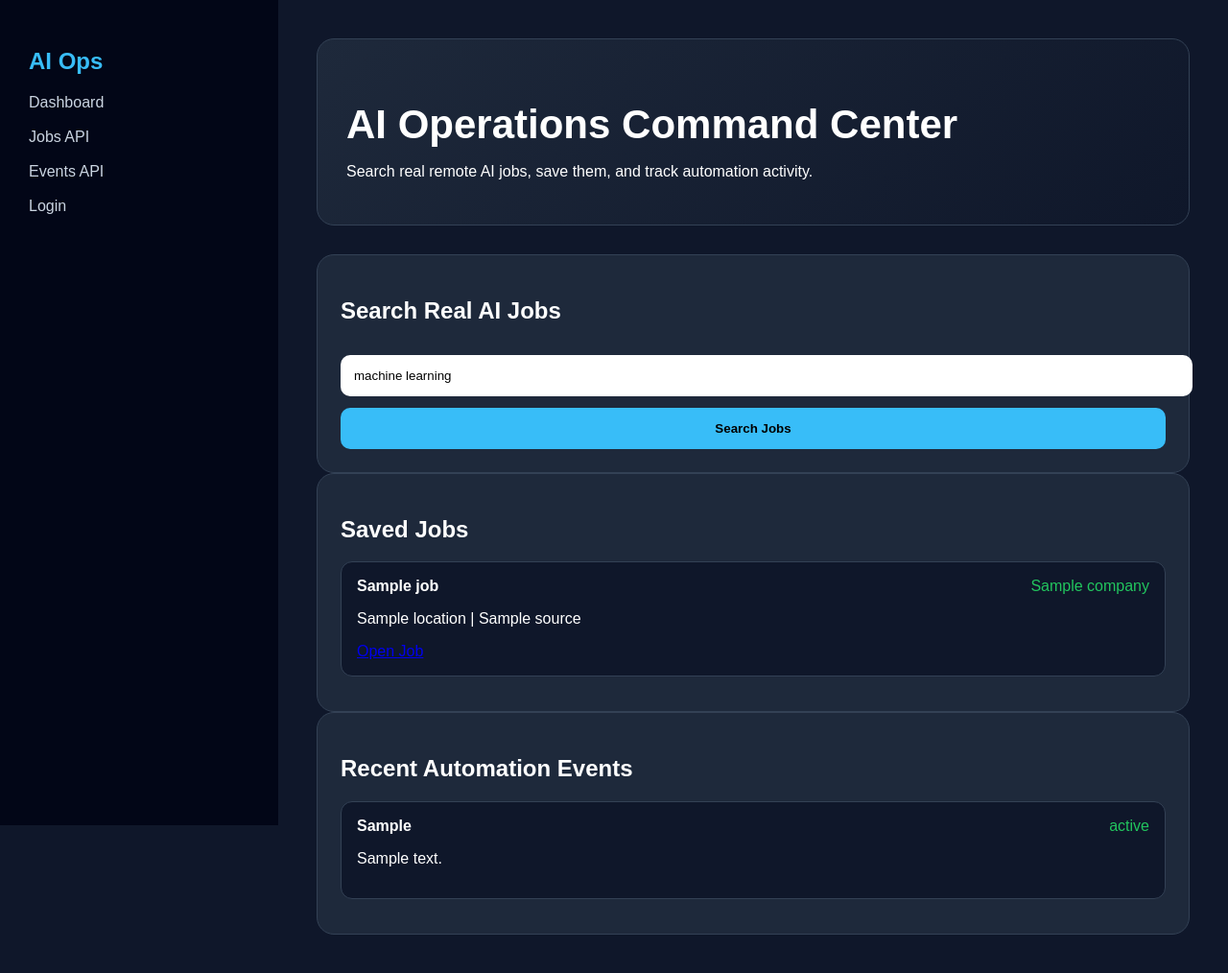
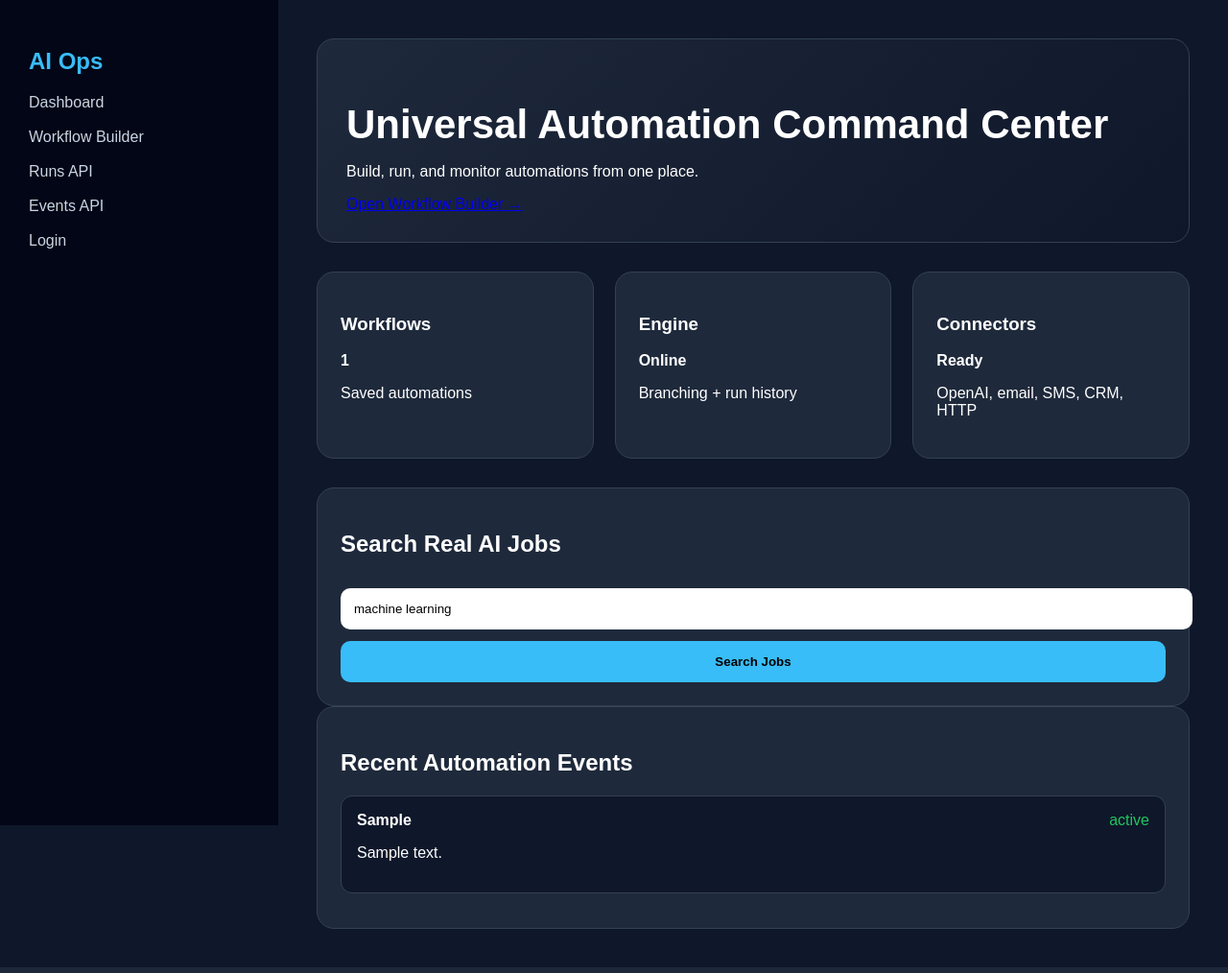
Before and after one commit to jolleyleads/ai-ops-command-center, a Flask app: template templates/index.html in a window 1280 px wide. Shown: the whole page at 96% size. Run offline with Flask 3, Linux system fonts and the light colour scheme; tables that the repository leaves empty hold one stand-in row (values such as "Sample post"); the template is opened without the code that fills it: values that come from a table or form of the project are taken from there, most other values are stand-ins (such as "Sample title", 1, 10 or a date in 2020).

Commit message:
Add files via upload

```diff
--- a/templates/index.html
+++ b/templates/index.html
@@ -1,116 +1,7 @@
-<!DOCTYPE html>
-<html>
-<head>
-    <title>AI Ops Command Center</title>
-    <link rel="stylesheet" href="/static/style.css">
-</head>
-<body>
-    <div class="sidebar">
-        <h2>AI Ops</h2>
-        <a href="/">Dashboard</a>
-        <a href="/api/jobs?keyword=machine learning" target="_blank">Jobs API</a>
-        <a href="/api/events" target="_blank">Events API</a>
-        <a href="/login">Login</a>
-    </div>
-
-    <main>
-        <section class="hero">
-            <h1>AI Operations Command Center</h1>
-            <p>Search real remote AI jobs, save them, and track automation activity.</p>
-        </section>
-
-        <section class="panel">
-            <h2>Search Real AI Jobs</h2>
-            <input id="keywordInput" value="machine learning">
-            <button onclick="searchJobs()">Search Jobs</button>
-            <div id="jobResults"></div>
-        </section>
-
-        <section class="panel">
-            <h2>Saved Jobs</h2>
-            {% for job in jobs %}
-            <div class="row">
-                <strong>{{ job.title }}</strong>
-                <span>{{ job.company }}</span>
-                <p>{{ job.location }} | {{ job.source }}</p>
-                <a href="{{ job.url }}" target="_blank">Open Job</a>
-            </div>
-            {% endfor %}
-        </section>
-
-        <section class="panel">
-            <h2>Recent Automation Events</h2>
-            {% for event in events %}
-            <div class="row">
-                <strong>{{ event.event_type }}</strong>
-                <span>{{ event.status }}</span>
-                <p>{{ event.details }}</p>
-            </div>
-            {% endfor %}
-        </section>
-    </main>
-
-<script>
-async function searchJobs() {
-    const keyword = document.getElementById("keywordInput").value || "machine learning";
-    const container = document.getElementById("jobResults");
-
-    container.innerHTML = "<p>Searching jobs...</p>";
-
-    try {
-        const response = await fetch("/api/jobs?keyword=" + encodeURIComponent(keyword));
-        const data = await response.json();
-
-        container.innerHTML = "";
-
-        if (!data.jobs || data.jobs.length === 0) {
-            container.innerHTML = "<p>No jobs found.</p>";
-            return;
-        }
-
-        data.jobs.forEach(function(job) {
-            const div = document.createElement("div");
-            div.className = "row";
-
-            const title = job.title || "No title";
-            const company = job.company || "Unknown company";
-            const location = job.location || "Remote";
-            const source = job.source || "Unknown source";
-            const url = job.url || "#";
-
-            div.innerHTML =
-                "<strong>" + title + "</strong>" +
-                "<span>" + company + "</span>" +
-                "<p>" + location + " | " + source + "</p>" +
-                "<a href='" + url + "' target='_blank'>Open Job</a><br><br>" +
-                "<button>Save This Job</button>";
-
-            div.querySelector("button").addEventListener("click", function() {
-                saveJob(job);
-            });
-
-            container.appendChild(div);
-        });
-
-    } catch (error) {
-        container.innerHTML = "<p>Error loading jobs. Check the API.</p>";
-        console.error(error);
-    }
-}
-
-async function saveJob(job) {
-    await fetch("/api/save-job", {
-        method: "POST",
-        headers: {
-            "Content-Type": "application/json"
-        },
-        body: JSON.stringify(job)
-    });
-
-    alert("Job saved!");
-    location.reload();
-}
-</script>
-
-</body>
-</html>
+<!DOCTYPE html><html><head><title>AI Ops Command Center</title><link rel="stylesheet" href="/static/style.css"></head><body>
+<div class="sidebar"><h2>AI Ops</h2><a href="/">Dashboard</a><a href="/workflows">Workflow Builder</a><a href="/api/runs" target="_blank">Runs API</a><a href="/api/events" target="_blank">Events API</a><a href="/login">Login</a></div>
+<main><section class="hero"><h1>Universal Automation Command Center</h1><p>Build, run, and monitor automations from one place.</p><a class="cta" href="/workflows">Open Workflow Builder →</a></section>
+<section class="grid"><div class="card"><h3>Workflows</h3><strong>{{ workflow_count }}</strong><p>Saved automations</p></div><div class="card"><h3>Engine</h3><strong>Online</strong><p>Branching + run history</p></div><div class="card"><h3>Connectors</h3><strong>Ready</strong><p>OpenAI, email, SMS, CRM, HTTP</p></div></section>
+<section class="panel"><h2>Search Real AI Jobs</h2><input id="keywordInput" value="machine learning"><button onclick="searchJobs()">Search Jobs</button><div id="jobResults"></div></section>
+<section class="panel"><h2>Recent Automation Events</h2>{% for event in events %}<div class="row"><strong>{{ event.event_type }}</strong><span>{{ event.status }}</span><p>{{ event.details }}</p></div>{% endfor %}</section></main>
+<script>async function searchJobs(){const keyword=document.getElementById('keywordInput').value||'machine learning';const c=document.getElementById('jobResults');c.innerHTML='<p>Searching...</p>';try{const r=await fetch('/api/jobs?keyword='+encodeURIComponent(keyword));const d=await r.json();c.innerHTML='';(d.jobs||[]).forEach(job=>{const div=document.createElement('div');div.className='row';div.innerHTML='<strong>'+job.title+'</strong><span>'+job.company+'</span><p>'+job.location+' | '+job.source+'</p><a href="'+job.url+'" target="_blank">Open Job</a>';c.appendChild(div)});}catch(e){c.innerHTML='<p>Error loading jobs.</p>';}}</script></body></html>
--- /dev/null
+++ b/templates/workflows.html
@@ -0,0 +1,6 @@
+<!DOCTYPE html><html><head><title>Workflow Builder</title><link rel="stylesheet" href="/static/style.css"></head><body>
+<div class="sidebar"><h2>AI Ops</h2><a href="/">Dashboard</a><a href="/workflows">Workflow Builder</a><a href="/api/runs" target="_blank">Run History</a><a href="/api/credentials" target="_blank">Credentials API</a></div>
+<main class="builder-main"><section class="hero compact"><h1>Universal Workflow Builder</h1><p>Describe it, build it, save it, run it.</p></section>
+<div class="builder-toolbar"><input id="workflowName" value="New Automation"><input id="aiDescription" placeholder="Describe an automation, e.g. When a lead arrives, use AI to qualify it, then text qualified leads"><button id="aiBuild">Build with AI</button><button id="saveWorkflow">Save Workflow</button><button id="runWorkflow">Run</button></div>
+<div class="builder-layout"><aside class="node-palette"><h3>Nodes</h3>{% for key,label in node_types.items() %}<button class="node-add" data-type="{{ key }}">+ {{ label }}</button>{% endfor %}<hr><h3>Saved</h3><div id="workflowList"></div></aside><section><div id="canvas" class="workflow-canvas"></div><pre id="runOutput" class="run-output">Ready.</pre></section></div>
+</main><script src="/static/workflows.js"></script></body></html>
```
